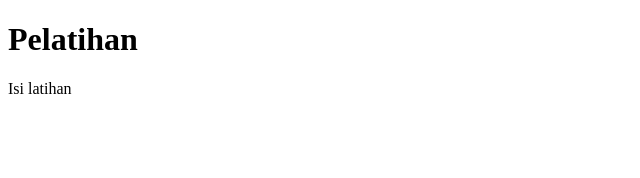
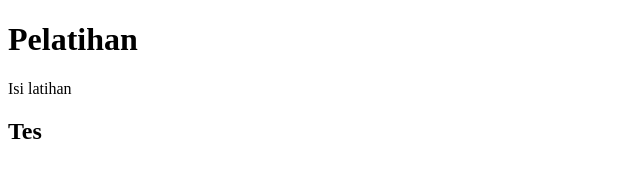
Before and after one commit to AsrofurRizqi/latihan, a plain HTML site: page index.html in a window 1280 px wide. Shown: the full height of the page, 0-640 px from the left. Drawn offline with Linux system fonts and the light colour scheme.

Commit message:
4 - add tag h2

```diff
--- a/index.html
+++ b/index.html
@@ -6,5 +6,6 @@
     <body>
         <h1>Pelatihan</h1>
         <a>Isi latihan</a>
+        <h2>Tes</h2>
     </body>
 </html>
```
